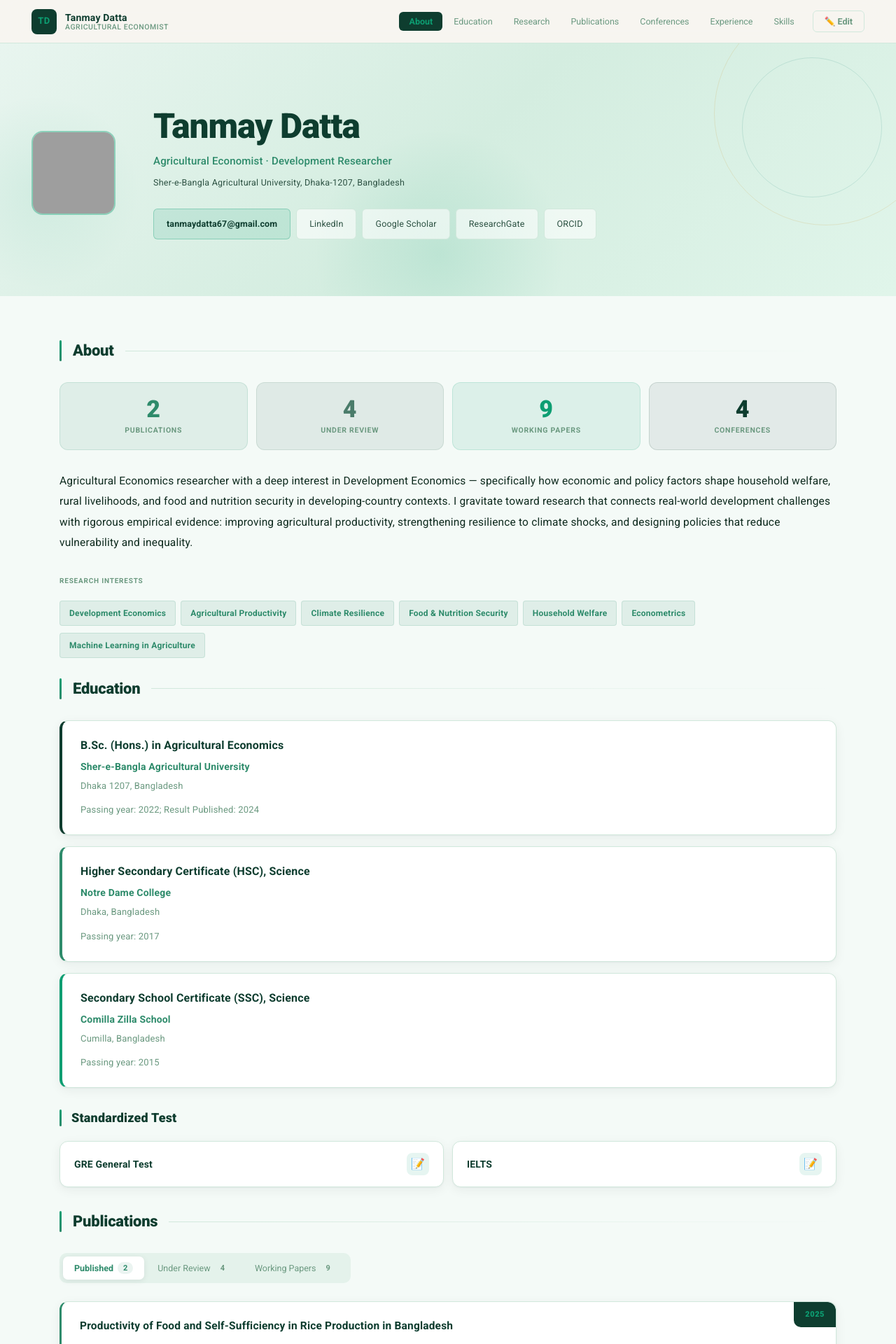
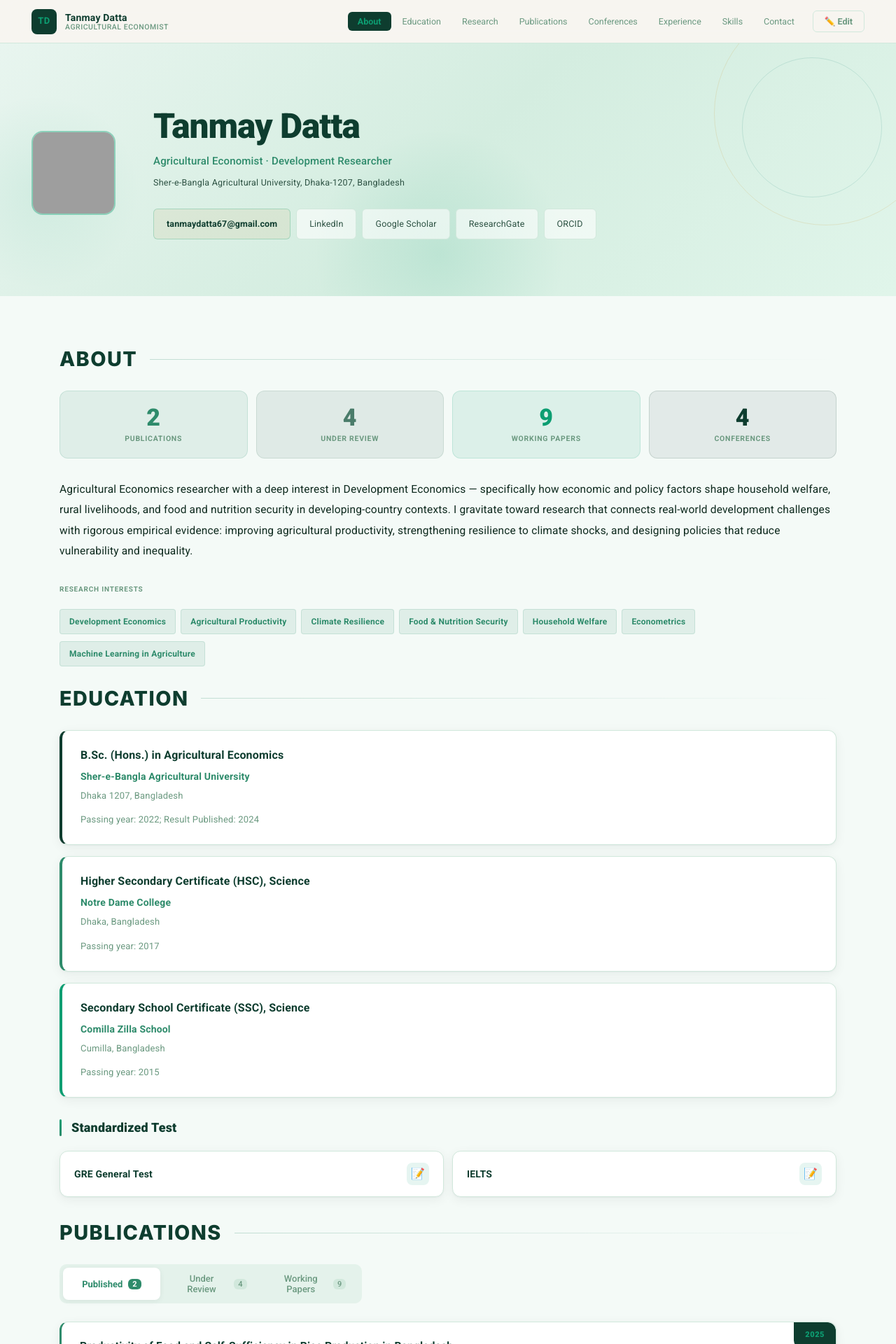
Before and after one commit to tanmaydatta667/myportfolio, a React (Vite) app: page / in a window 1280 px wide. Shown: the top 1920 px of the page at 70% size. Built offline with nearby package versions, Linux system fonts and the light colour scheme; grey boxes are pictures that could not be loaded.

Commit message:
responsive and contact

```diff
--- a/src/App.tsx
+++ b/src/App.tsx
@@ -61,7 +61,7 @@ const C: Record<string, string> = {
   cardGrad: "linear-gradient(135deg,#f4faf7,#ffffff)",
 };
 
-const NAV = ["About", "Education", "Research", "Publications", "Conferences", "Experience", "Skills"];
+const NAV = ["About", "Education", "Research", "Publications", "Conferences", "Experience", "Skills", "Contact"];
 
 /* ─── initial data ─── */
 const INIT_PERSON = {
@@ -205,12 +205,11 @@ function EditableText({ value, onChange, tag: Tag = "span", style, editMode, mul
 }
 
 /* ─── section heading ─── */
-function SecHead({ children, id }: { children: ReactNode; id: string }) {
+function SecHead({ children, id }: { children: string; id: string }) {
   return (
-    <div id={id} style={{ display: "flex", alignItems: "center", gap: 16, marginBottom: 30, scrollMarginTop: 80 }}>
-      <div style={{ width: 3, height: 30, background: `linear-gradient(180deg,${C.amber},${C.teal})`, borderRadius: 2, flexShrink: 0 }} />
-      <h2 style={{ fontFamily: "'Roboto', sans-serif", fontSize: 22, fontWeight: 800, color: C.navy, margin: 0, letterSpacing: "-0.01em" }}>{children}</h2>
-      <div style={{ flex: 1, height: 1, background: `linear-gradient(90deg,${C.border},transparent)` }} />
+    <div className="sec-head" id={id} style={{ display: "flex", alignItems: "center", gap: 18, marginBottom: 28, marginTop: 10 }}>
+      <h2 style={{ fontSize: "clamp(1.25rem,4vw,1.6rem)", fontWeight: 900, color: C.navy, margin: 0, textTransform: "uppercase", letterSpacing: "0.05em", whiteSpace: "nowrap" }}>{children}</h2>
+      <div style={{ flex: 1, height: 1, background: `linear-gradient(90deg,${C.teal}40,transparent)` }} />
     </div>
   );
 }
@@ -226,6 +225,7 @@ function Tag({ children, color = C.teal, bg = C.tealDim }: { children: ReactNode
 export default function Portfolio() {
   const [active, setActive] = useState("about");
   const [editMode, setEditMode] = useState(false);
+  const [menuOpen, setMenuOpen] = useState(false);
 
   const [person, setPerson] = useState(INIT_PERSON);
   const [publications, setPublications] = useState(INIT_PUBLICATIONS);
@@ -240,6 +240,7 @@ export default function Portfolio() {
   const [trainings, setTrainings] = useState(INIT_TRAININGS);
   const [education, setEducation] = useState(INIT_EDUCATION);
   const [tests, setTests] = useState(INIT_TESTS);
+  const [formData, setFormData] = useState({ name: "", email: "", subject: "", message: "" });
 
   useEffect(() => {
     const obs = new IntersectionObserver(
@@ -273,16 +274,60 @@ export default function Portfolio() {
       <style>{`
         @import url('https://fonts.googleapis.com/css2?family=Roboto:wght@300;400;500;700;900&display=swap');
         * { box-sizing: border-box; }
+        html { scroll-behavior: smooth; }
         a:hover { opacity: 0.82; }
-        button { font-family: 'Roboto', sans-serif; } * { font-family: 'Roboto', sans-serif; }
+        button { font-family: 'Roboto', sans-serif; cursor: pointer; } * { font-family: 'Roboto', sans-serif; }
+
+        /* Responsive scrollbar for nav */
+        #header-nav::-webkit-scrollbar { display: none; }
+        #header-nav { -ms-overflow-style: none; scrollbar-width: none; }
+
+        @media (max-width: 768px) {
+          header { padding: 0 1.25rem !important; height: 62px !important; flex-direction: row !important; align-items: center !important; justify-content: space-between !important; }
+          #header-nav {
+            position: fixed; top: 62px; left: 0; width: 100%;
+            background: rgba(247,244,239,0.98);
+            flex-direction: column !important;
+            padding: 1.5rem !important;
+            gap: 0.75rem !important;
+            border-bottom: 1px solid ${C.border};
+            box-shadow: 0 10px 15px -3px rgba(0,0,0,0.05);
+            transform: translateY(${menuOpen ? "0" : "-120%"});
+            opacity: ${menuOpen ? "1" : "0"};
+            transition: all 0.4s cubic-bezier(0.4, 0, 0.2, 1);
+            pointer-events: ${menuOpen ? "all" : "none"};
+            z-index: 299;
+          }
+          #menu-toggle { display: flex !important; }
+          #hero-container { flex-direction: column; text-align: center; gap: 2rem !important; padding: 3.5rem 1.5rem !important; }
+          #hero-text { align-items: center; }
+          #hero-avatar { width: 100px !important; height: 100px !important; }
+          .hero-links { justify-content: center !important; gap: 6px !important; }
+          .hero-link { padding: 6px 12px !important; font-size: 11.5px !important; }
+          main { padding: 2rem 1.25rem !important; }
+          .stats-grid { grid-template-columns: 1fr 1fr !important; }
+          .sec-head { flex-direction: column; align-items: flex-start !important; gap: 10px !important; }
+          .publication-tabs { width: 100% !important; flex-wrap: wrap !important; }
+          .publication-tabs button { flex: 1; text-align: center; }
+          .card-inner { padding: 16px !important; }
+          #contact-form { grid-template-columns: 1fr !important; }
+          #contact-form > div { grid-column: span 1 !important; }
+        }
+        @media (max-width: 480px) {
+          .stats-grid { grid-template-columns: 1fr !important; }
+          #header-nav { gap: 0 !important; }
+          h1 { font-size: 2.1rem !important; }
+          #hero-avatar { width: 90px !important; height: 90px !important; }
+        }
       `}</style>
 
       {/* ═══ TOP BAR ═══ */}
       <header style={{
         position: "sticky", top: 0, zIndex: 300,
         background: "rgba(247,244,239,0.88)", backdropFilter: "blur(20px) saturate(160%)",
-        borderBottom: `1px solid ${C.border}`, height: 62,
+        borderBottom: `1px solid ${C.border}`,
         display: "flex", alignItems: "center", padding: "0 2.5rem", justifyContent: "space-between", gap: "1rem",
+        minHeight: 62
       }}>
         <div style={{ display: "flex", alignItems: "center", gap: 12, flexShrink: 0 }}>
           <div style={{
@@ -297,17 +342,34 @@ export default function Portfolio() {
             <div style={{ fontSize: 10.5, color: C.muted, lineHeight: 1, fontWeight: 500, letterSpacing: "0.05em", textTransform: "uppercase" }}>Agricultural Economist</div>
           </div>
         </div>
-        <div style={{ display: "flex", gap: 2, alignItems: "center", flexWrap: "wrap", justifyContent: "flex-end" }}>
+
+        {/* Mobile menu toggle */}
+        <button id="menu-toggle" onClick={() => setMenuOpen(!menuOpen)} style={{
+          display: "none", alignItems: "center", justifyContent: "center",
+          width: 40, height: 40, borderRadius: 8, border: `1.5px solid ${C.border}`,
+          background: menuOpen ? C.navy : "white", color: menuOpen ? C.amber : C.navy,
+          cursor: "pointer", transition: "all 0.2s"
+        }}>
+          {menuOpen ? (
+            <svg width="20" height="20" viewBox="0 0 24 24" fill="none" stroke="currentColor" strokeWidth="2.5" strokeLinecap="round" strokeLinejoin="round"><line x1="18" y1="6" x2="6" y2="18"></line><line x1="6" y1="6" x2="18" y2="18"></line></svg>
+          ) : (
+            <svg width="20" height="20" viewBox="0 0 24 24" fill="none" stroke="currentColor" strokeWidth="2.5" strokeLinecap="round" strokeLinejoin="round"><line x1="3" y1="12" x2="21" y2="12"></line><line x1="3" y1="6" x2="21" y2="6"></line><line x1="3" y1="18" x2="21" y2="18"></line></svg>
+          )}
+        </button>
+
+        <div id="header-nav" style={{ display: "flex", gap: 2, alignItems: "center", flexWrap: "nowrap", justifyContent: "flex-end" }}>
           {NAV.map(n => (
-            <button key={n} onClick={() => scrollTo(n.toLowerCase())} style={{
+            <button key={n} onClick={() => { scrollTo(n.toLowerCase()); setMenuOpen(false); }} style={{
               padding: "6px 14px", borderRadius: 6, fontSize: 12.5, border: "none", cursor: "pointer",
               background: active === n.toLowerCase() ? C.navy : "transparent",
               color: active === n.toLowerCase() ? C.amber : C.muted,
               fontWeight: active === n.toLowerCase() ? 600 : 400,
               transition: "all 0.18s",
+              width: "auto",
+              textAlign: "center"
             }}>{n}</button>
           ))}
-          <button onClick={() => setEditMode(!editMode)} style={{
+          <button onClick={() => { setEditMode(!editMode); setMenuOpen(false); }} style={{
             marginLeft: 10, padding: "7px 16px", borderRadius: 6, fontSize: 12.5, fontWeight: 600, cursor: "pointer",
             border: editMode ? `1.5px solid ${C.amber}` : `1.5px solid ${C.border}`,
             background: editMode ? C.amberDim : "transparent",
@@ -331,8 +393,8 @@ export default function Portfolio() {
         <div style={{ position: "absolute", left: "35%", bottom: -120, width: 360, height: 360, borderRadius: "50%", background: `radial-gradient(circle,rgba(13,158,114,0.12),transparent 70%)`, pointerEvents: "none" }} />
         <div style={{ position: "absolute", left: -80, top: "20%", width: 280, height: 280, borderRadius: "50%", background: `radial-gradient(circle,rgba(13,158,114,0.08),transparent 70%)`, pointerEvents: "none" }} />
 
-        <div style={{ maxWidth: 1200, margin: "0 auto", display: "flex", alignItems: "center", gap: "3rem", position: "relative", zIndex: 1, flexWrap: "wrap" }}>
-          <div style={{
+        <div id="hero-container" style={{ maxWidth: 1200, margin: "0 auto", display: "flex", alignItems: "center", gap: "3rem", position: "relative", zIndex: 1, flexWrap: "nowrap" }}>
+          <div id="hero-avatar" style={{
             width: 120, height: 120, borderRadius: 16,
             background: "rgba(13,158,114,0.12)",
             border: `2px solid rgba(13,158,114,0.30)`,
@@ -357,7 +419,7 @@ export default function Portfolio() {
             )}
           </div>
 
-          <div style={{ flex: 1, minWidth: 260 }}>
+          <div id="hero-text" style={{ flex: 1, minWidth: 260 }}>
             {/* Name */}
             <EditableText editMode={editMode} value={person.name} onChange={v => updatePerson("name", v)}
               tag="h1" style={{
@@ -375,15 +437,16 @@ export default function Portfolio() {
             }} tag="div" style={{ fontSize: 12.5, color: C.ink2, marginBottom: 24, letterSpacing: "0.02em" }} />
 
             {/* Links */}
-            <div style={{ display: "flex", gap: 8, flexWrap: "wrap" }}>
-              <a href={`mailto:${person.email}`} style={{
+            <div className="hero-links" style={{ display: "flex", gap: 8, flexWrap: "wrap" }}>
+              <a href={`mailto:${person.email}`} className="hero-link" style={{
                 padding: "8px 18px", borderRadius: 6,
-                border: `1px solid ${C.amber}50`,
+                border: `1px solid ${C.amber}40`,
                 color: C.navy, fontSize: 12.5, textDecoration: "none",
-                background: "rgba(13,158,114,0.12)", fontWeight: 600, letterSpacing: "0.01em",
+                background: "rgba(200,133,26,0.08)", fontWeight: 600, letterSpacing: "0.01em",
+                transition: "all 0.2s",
               }}>{person.email}</a>
               {person.links.map(l => (
-                <a key={l.label} href={l.url} target="_blank" rel="noreferrer" style={{
+                <a key={l.label} href={l.url} target="_blank" rel="noreferrer" className="hero-link" style={{
                   padding: "8px 18px", borderRadius: 6,
                   border: `1px solid ${C.border}`,
                   color: C.ink2, fontSize: 12.5, textDecoration: "none",
@@ -402,7 +465,7 @@ export default function Portfolio() {
         <SecHead id="about">About</SecHead>
 
         {/* Stats row */}
-        <div style={{ display: "grid", gridTemplateColumns: "repeat(auto-fit,minmax(130px,1fr))", gap: 12, marginBottom: 30 }}>
+        <div className="stats-grid" style={{ display: "grid", gridTemplateColumns: "repeat(auto-fit,minmax(130px,1fr))", gap: 12, marginBottom: 30 }}>
           {[
             [String(publications.length), "Publications", C.teal, C.tealDim],
             [String(underReview.length), "Under Review", C.terra, C.terraDim],
@@ -488,19 +551,19 @@ export default function Portfolio() {
 
         <SecHead id="publications">Publications</SecHead>
         <div style={{ marginBottom: 26 }}>
-          <div style={{ display: "flex", gap: 3, marginBottom: 26, background: C.borderLight, padding: 5, borderRadius: 10, width: "fit-content" }}>
+          <div className="publication-tabs" style={{ display: "flex", gap: 3, marginBottom: 26, background: C.borderLight, padding: 5, borderRadius: 10, width: "fit-content" }}>
             {([["published", "Published", String(publications.length), C.teal], ["review", "Under Review", String(underReview.length), C.terra], ["working", "Working Papers", String(workingPapers.length), C.amber]] as [string, string, string, string][]).map(([k, v, count, col]) => (
               <button key={k} onClick={() => setPubTab(k)} style={{
-                padding: "8px 16px", borderRadius: 7, fontSize: 12.5, cursor: "pointer", border: "none",
-                background: pubTab === k ? C.surfaceCard : "transparent",
+                flex: 1,
+                padding: "8px 18px", borderRadius: 8, fontSize: 13, border: "none", cursor: "pointer",
+                background: pubTab === k ? "white" : "transparent",
                 color: pubTab === k ? col : C.muted,
-                fontWeight: pubTab === k ? 700 : 400,
-                boxShadow: pubTab === k ? "0 2px 8px rgba(13,27,42,0.08)" : "none",
+                fontWeight: pubTab === k ? 700 : 500,
+                boxShadow: pubTab === k ? "0 2px 8px rgba(0,0,0,0.06)" : "none",
                 transition: "all 0.2s",
-                display: "flex", alignItems: "center", gap: 6,
+                display: "flex", alignItems: "center", gap: 8, justifyContent: "center"
               }}>
-                {v}
-                <span style={{ background: pubTab === k ? col + "18" : "transparent", color: pubTab === k ? col : C.muted, padding: "2px 8px", borderRadius: 10, fontSize: 11, fontWeight: 700 }}>{count}</span>
+                {v} <span style={{ fontSize: 11, background: pubTab === k ? col : C.border, color: pubTab === k ? "white" : C.muted, padding: "1px 6px", borderRadius: 6, transition: "all 0.2s" }}>{count}</span>
               </button>
             ))}
           </div>
@@ -629,14 +692,12 @@ export default function Portfolio() {
           </div>
         ))}
 
-        <Hr />
-
 
         <Hr />
 
         {/* ─── CONFERENCES ─── */}
         <SecHead id="conferences">Conferences</SecHead>
-        <div style={{ position: "relative", paddingLeft: 32 }}>
+        <div style={{ position: "relative", paddingLeft: 32,marginBottom:20 }}>
           <div style={{ position: "absolute", left: 9, top: 10, bottom: 10, width: 2, background: `linear-gradient(180deg,${C.amber},${C.teal}30)`, borderRadius: 2 }} />
           <div style={{ display: "flex", flexDirection: "column", gap: 16 }}>
             {conferences.map((c, i) => {
@@ -668,7 +729,7 @@ export default function Portfolio() {
           </div>
         </div>
 
-        <Hr />
+
 
         {/* ─── EXPERIENCE ─── */}
         <SecHead id="experience">Professional Experience</SecHead>
@@ -678,12 +739,12 @@ export default function Portfolio() {
             <div style={{ background: C.navy3, color: 'white', padding: "22px 26px", display: "flex", justifyContent: "space-between", alignItems: "flex-start", flexWrap: "wrap", gap: 12 }}>
               <div>
                 <EditableText editMode={editMode} value={exp.role} onChange={v => { const ne = [...experience]; ne[i] = { ...ne[i], role: v }; setExperience(ne); }}
-                  tag="div" style={{ fontSize: 17, fontWeight: 800, color: C.navy, fontFamily: "'Roboto', sans-serif" }} />
-                <div style={{ fontSize: 13, color: "rgba(200,240,220,0.60)", marginTop: 4 }}>{exp.org} · {exp.location}</div>
+                  tag="div" style={{ fontSize: 17, fontWeight: 800, color: "white", fontFamily: "'Roboto', sans-serif" }} />
+                <div style={{ fontSize: 13, color: "rgba(255,255,255,0.75)", marginTop: 4, fontWeight: 500 }}>{exp.org} · {exp.location}</div>
               </div>
               <span style={{ fontSize: 12, background: "rgba(13,158,114,0.14)", color: C.amber, padding: "5px 14px", borderRadius: 6, border: `1px solid ${C.amber}30`, whiteSpace: "nowrap", fontWeight: 600 }}>{exp.period}</span>
             </div>
-            <div style={{ padding: "20px 26px" }}>
+            <div className="card-inner" style={{ padding: "24px" }}>
               <ul style={{ listStyle: "none", padding: 0, margin: "0 0 18px" }}>
                 {exp.bullets.map((b, j) => (
                   <li key={j} style={{ display: "flex", gap: 10, fontSize: 14, color: C.ink2, marginBottom: 9, lineHeight: 1.7, alignItems: "flex-start" }}>
@@ -732,7 +793,7 @@ export default function Portfolio() {
 
         {/* ─── SKILLS ─── */}
         <SecHead id="skills">Skills & Training</SecHead>
-        <div style={{ display: "grid", gridTemplateColumns: "1fr 1fr", gap: 16, marginBottom: 16 }}>
+        <div className="skills-grid" style={{ display: "grid", gridTemplateColumns: "repeat(auto-fit, minmax(280px, 1fr))", gap: 16, marginBottom: 16 }}>
           <div style={{ ...cardStyle, borderTop: `3px solid ${C.navy}` }}>
             <div style={{ fontSize: 10, color: C.navy, textTransform: "uppercase", letterSpacing: "0.08em", marginBottom: 16, fontWeight: 700 }}>Statistical Software</div>
             {skills.map((s, i) => (
@@ -779,6 +840,62 @@ export default function Portfolio() {
           ))}
           {editMode && <button onClick={() => setTrainings([...trainings, { title: "New Training", period: "Period" }])} style={{ background: C.tealDim, border: `2px dashed ${C.teal}40`, borderRadius: 8, padding: "12px", fontSize: 13, color: C.teal, cursor: "pointer", fontWeight: 700, textAlign: "center" as const, width: "100%", marginTop: 14 }}>+ Add Training</button>}
         </div>
+
+        <div id="contact" style={{
+          background: C.heroGrad, borderRadius: 16, padding: "5rem 2rem", marginTop: 40,
+          textAlign: "center", position: "relative", overflow: "hidden",
+          border: `1px solid ${C.border}`,
+          boxShadow: "0 10px 30px -10px rgba(0,0,0,0.05)"
+        }}>
+          <div style={{ position: "absolute", top: -100, left: -100, width: 300, height: 300, borderRadius: "50%", background: `radial-gradient(circle,${C.teal}15,transparent 70%)` }} />
+          <div style={{ position: "absolute", bottom: -100, right: -100, width: 300, height: 300, borderRadius: "50%", background: `radial-gradient(circle,${C.amber}15,transparent 70%)` }} />
+
+          <div style={{ position: "relative", zIndex: 1, maxWidth: 650, margin: "0 auto", textAlign: "left" }}>
+            <div style={{ textAlign: "center", marginBottom: 40 }}>
+              <h2 style={{ fontSize: "clamp(1.75rem,5vw,2.5rem)", fontWeight: 900, color: C.navy, marginBottom: 16, letterSpacing: "-0.01em" }}>Get In Touch</h2>
+              <p style={{ fontSize: 16, color: C.ink2, opacity: 0.9, lineHeight: 1.6 }}>
+                Have a question or want to collaborate? Send me a message below.
+              </p>
+            </div>
+
+            <form id="contact-form" onSubmit={(e) => {
+              e.preventDefault();
+              const mailtoUrl = `mailto:${person.email}?subject=${encodeURIComponent(formData.subject || "Contact from Portfolio")}&body=${encodeURIComponent(`Name: ${formData.name}\nEmail: ${formData.email}\n\n${formData.message}`)}`;
+              window.location.href = mailtoUrl;
+            }} style={{ display: "grid", gridTemplateColumns: "1fr 1fr", gap: 20 }}>
+              <div style={{ gridColumn: "span 1" }}>
+                <label style={{ display: "block", color: C.navy, fontSize: 13, fontWeight: 600, marginBottom: 8 }}>Name</label>
+                <input type="text" required placeholder="Your Name" value={formData.name} name="name" onChange={(e) => setFormData({ ...formData, name: e.target.value })}
+                  style={{ width: "100%", background: "white", border: `1px solid ${C.border}`, borderRadius: 8, padding: "12px 16px", color: C.ink, fontSize: 14, outline: "none", boxShadow: "0 2px 4px rgba(0,0,0,0.02)" }} />
+              </div>
+              <div style={{ gridColumn: "span 1" }}>
+                <label style={{ display: "block", color: C.navy, fontSize: 13, fontWeight: 600, marginBottom: 8 }}>Email</label>
+                <input type="email" required placeholder="Your Email" value={formData.email} name="email" onChange={(e) => setFormData({ ...formData, email: e.target.value })}
+                  style={{ width: "100%", background: "white", border: `1px solid ${C.border}`, borderRadius: 8, padding: "12px 16px", color: C.ink, fontSize: 14, outline: "none", boxShadow: "0 2px 4px rgba(0,0,0,0.02)" }} />
+              </div>
+              <div style={{ gridColumn: "span 2" }}>
+                <label style={{ display: "block", color: C.navy, fontSize: 13, fontWeight: 600, marginBottom: 8 }}>Subject</label>
+                <input type="text" placeholder="Subject" value={formData.subject} name="subject" onChange={(e) => setFormData({ ...formData, subject: e.target.value })}
+                  style={{ width: "100%", background: "white", border: `1px solid ${C.border}`, borderRadius: 8, padding: "12px 16px", color: C.ink, fontSize: 14, outline: "none", boxShadow: "0 2px 4px rgba(0,0,0,0.02)" }} />
+              </div>
+              <div style={{ gridColumn: "span 2" }}>
+                <label style={{ display: "block", color: C.navy, fontSize: 13, fontWeight: 600, marginBottom: 8 }}>Message</label>
+                <textarea required placeholder="Your Message" rows={5} value={formData.message} name="message" onChange={(e) => setFormData({ ...formData, message: e.target.value })}
+                  style={{ width: "100%", background: "white", border: `1px solid ${C.border}`, borderRadius: 8, padding: "12px 16px", color: C.ink, fontSize: 14, outline: "none", resize: "vertical", boxShadow: "0 2px 4px rgba(0,0,0,0.02)" }} />
+              </div>
+              <div style={{ gridColumn: "span 2", textAlign: "center", marginTop: 10 }}>
+                <button type="submit" style={{
+                  background: C.navy, color: "white", padding: "16px 48px", borderRadius: 12,
+                  fontSize: 16, fontWeight: 700, border: "none", cursor: "pointer",
+                  boxShadow: `0 10px 20px -5px ${C.navy}40`,
+                  transition: "all 0.3s"
+                }}>
+                  Send Message 🚀
+                </button>
+              </div>
+            </form>
+          </div>
+        </div>
       </main>
 
       {/* ═══ FOOTER ═══ */}
```
